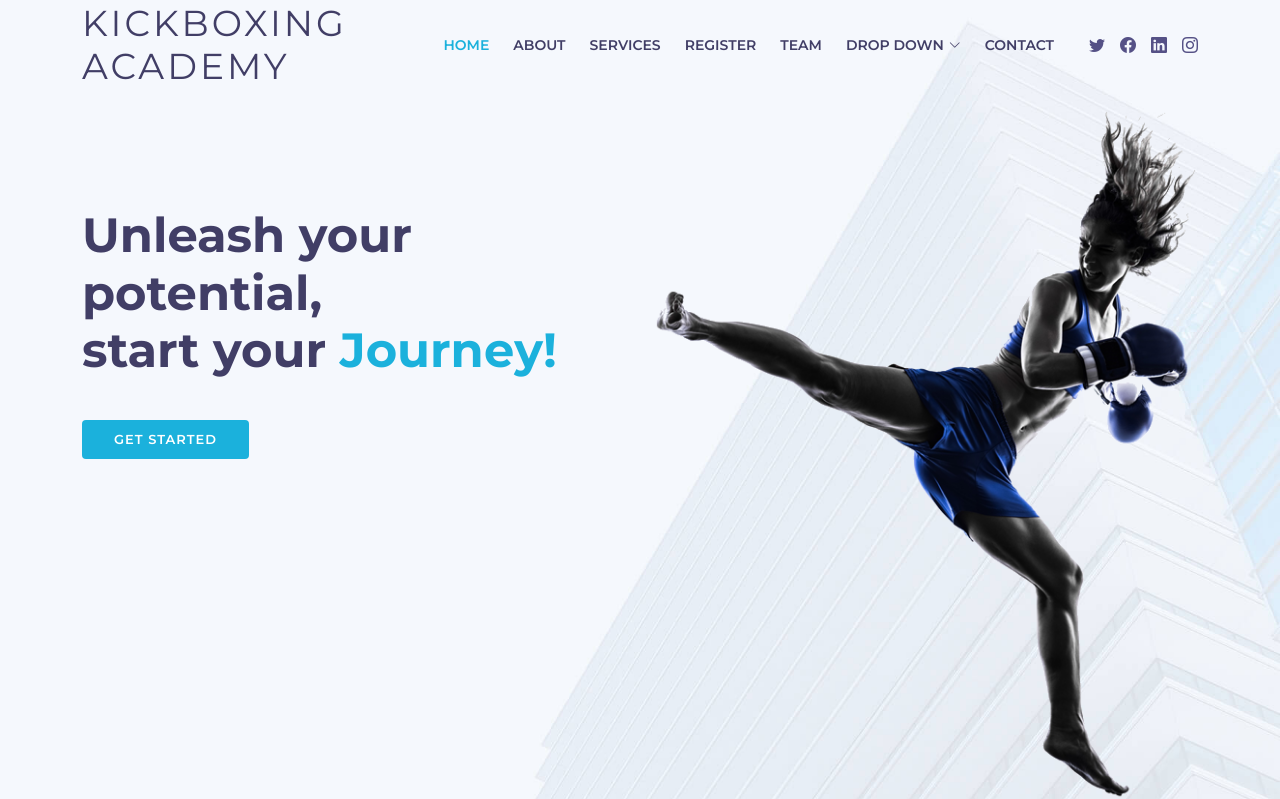
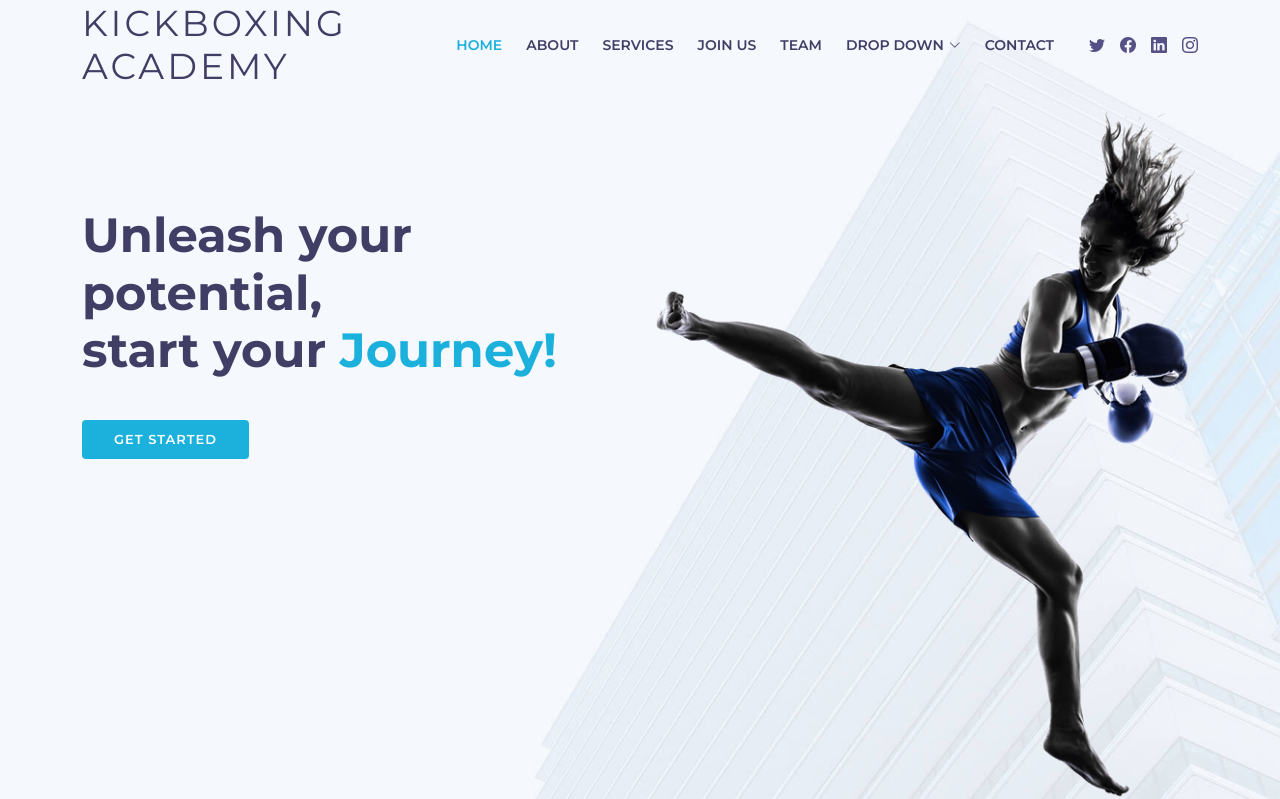
Before and after one commit to nenovKrasimir/kickbox_academy, a Django app: page / in a window 1280 px wide. Shown: the top 799 px of the page. Run offline with Django 4.2, Linux system fonts and the light colour scheme; some libraries are stand-ins or nearby versions.

Commit message:
edited navbar

```diff
--- a/templates/index.html
+++ b/templates/index.html
@@ -54,7 +54,7 @@
                 <li><a class="nav-link scrollto active" href="#hero">Home</a></li>
                 <li><a class="nav-link scrollto" href="#about">About</a></li>
                 <li><a class="nav-link scrollto" href="#services">Services</a></li>
-                <li><a href="{% url 'register' %}">Register</a></li>
+                <li><a href="{% url 'register' %}">Join us</a></li>
                 <li><a class="nav-link scrollto" href="#team">Team</a></li>
                 <li class="dropdown"><a href="#"><span>Drop Down</span> <i class="bi bi-chevron-down"></i></a>
                     <ul>
```
